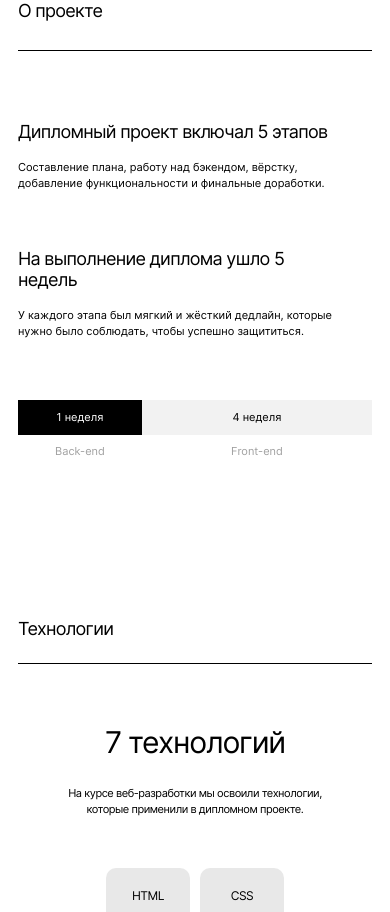
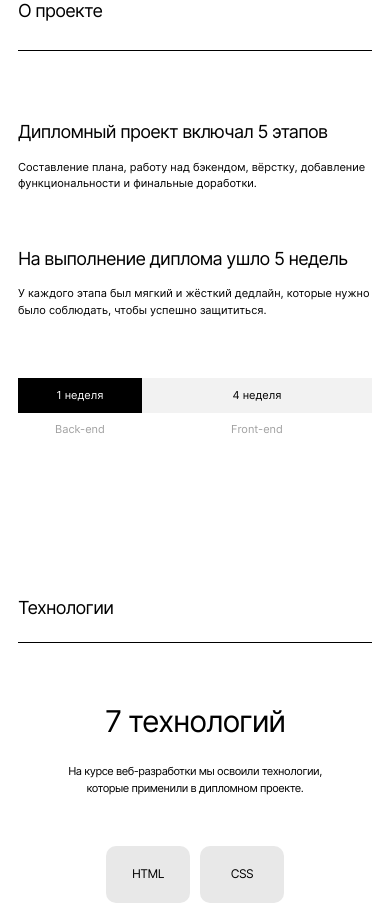
Before and after one commit to alisakrasnopolina/movies-explorer-frontend, a React (Create React App) app: page / in a window 390 px wide. Shown: the part 780-1692 px from the top of the page. Built offline with nearby package versions, Linux system fonts and the light colour scheme.

Commit message:
refactor: do corrections from review

```diff
--- a/src/components/AboutProject/AboutProject.css
+++ b/src/components/AboutProject/AboutProject.css
@@ -58,12 +58,6 @@
 
 .about-project__paragraph {
   max-width: 550px;
-}
-
-@media screen and (max-width: 1024px) {
-  .about-project__paragraph {
-    max-width: 319px;
-  }
 }
 
 .about-project__paragraph:first-child {
```
